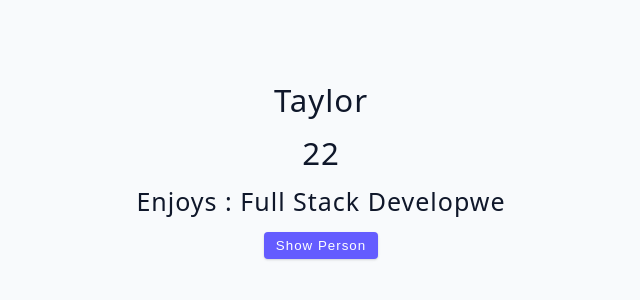
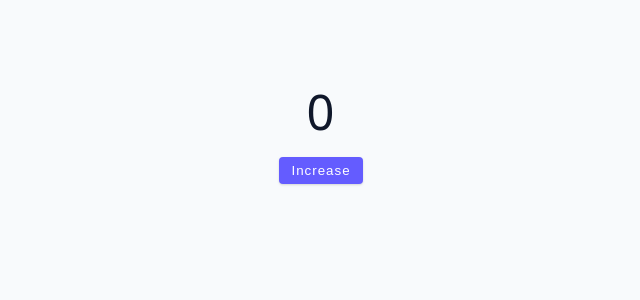
Before and after one commit to t-vanderwolk/Udemy-Advanced-React, a React (Vite) app: page / in a window 1280 px wide. Shown: the top 300 px of the page, without its empty margins (319-959 px from the left). Built offline with nearby package versions, Linux system fonts and the light colour scheme.

Commit message:
useState set function & functional update form

```diff
--- a/src/App.jsx
+++ b/src/App.jsx
@@ -1,5 +1,5 @@
 // import Starter from './tutorial/01-useState/starter/02-useState-basics';
-import Starter from "./tutorial/01-useState/starter/04-useState-object";
+import Starter from "./tutorial/01-useState/starter/05-useState-gotcha"
 function App() {
   return (
     <div className='container'>
--- a/src/tutorial/01-useState/starter/05-useState-gotcha.jsx
+++ b/src/tutorial/01-useState/starter/05-useState-gotcha.jsx
@@ -1,5 +1,19 @@
+import { useState } from "react";
 const UseStateGotcha = () => {
-  return <h2>useState "gotcha"</h2>;
+ const [value, setValue] = useState(0)
+
+ const handleClick = () => {
+  setValue((currentState)=> {
+    const newState = currentState +1;
+    return newState
+;
+  });
+  // console.log(value)
+ };
+  return <div>
+    <h1>{value}</h1>
+    <button type="button" className="btn" onClick={handleClick}>increase</button>
+  </div>;
 };
 
 export default UseStateGotcha;
```
